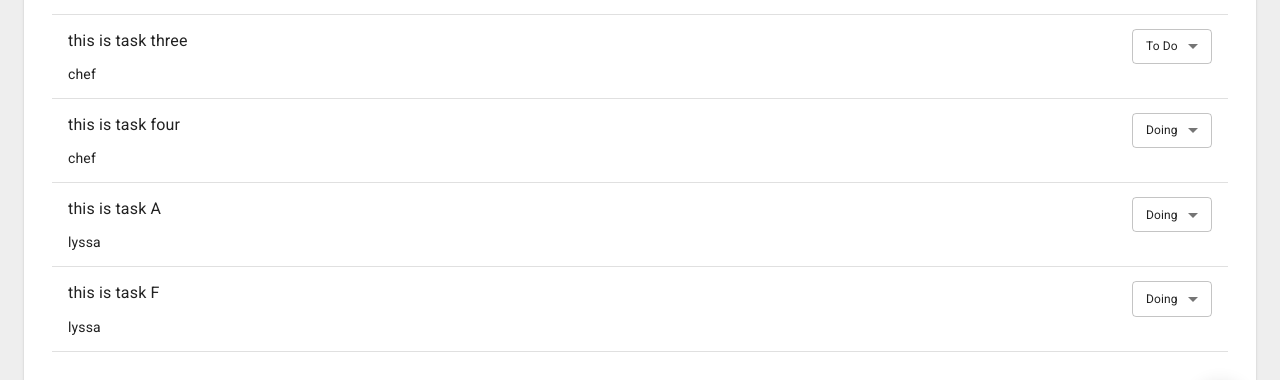
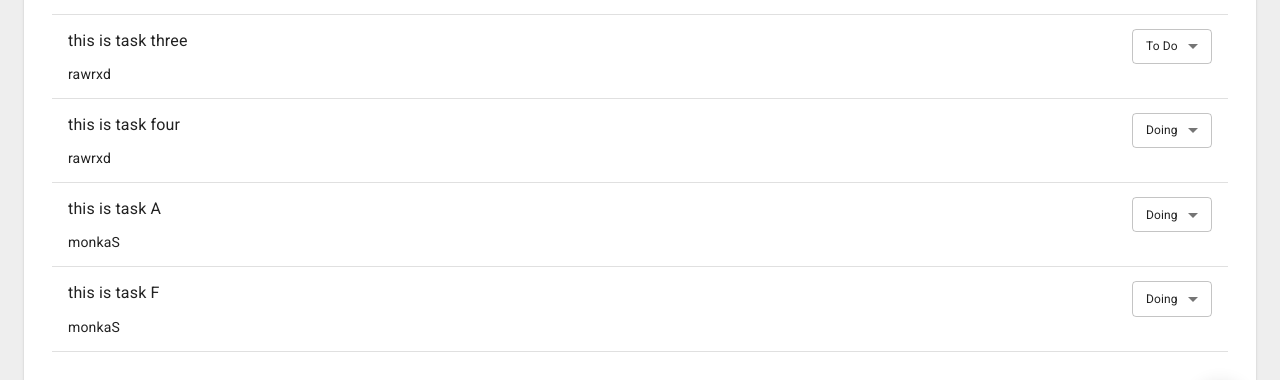
Before and after one commit to geoboom/cvwo-frontend, a React (Create React App) app: page /home in a window 1280 px wide. Shown: the part 330-710 px from the top of the page. Built offline with nearby package versions, Linux system fonts and the light colour scheme.

Commit message:
relaxed restriction on username

```diff
--- a/src/components/App.js
+++ b/src/components/App.js
@@ -129,43 +129,43 @@ const INITIAL_TASKS = [
   {
     _id: 3,
     description: 'this is task three',
-    nickname: 'chef',
+    nickname: 'rawrxd',
     status: STATUSES[0],
   },
   {
     _id: 4,
     description: 'this is task four',
-    nickname: 'chef',
+    nickname: 'rawrxd',
     status: STATUSES[1],
   },
   {
     _id: 5,
     description: 'this is task A',
-    nickname: 'lyssa',
+    nickname: 'monkaS',
     status: STATUSES[1],
   },
   {
     _id: 6,
     description: 'this is task B',
-    nickname: 'lyssa',
+    nickname: 'monkaS',
     status: STATUSES[2],
   },
   {
     _id: 7,
     description: 'this is task D',
-    nickname: 'lyssa',
+    nickname: 'monkaS',
     status: STATUSES[2],
   },
   {
     _id: 8,
     description: 'this is task E',
-    nickname: 'lyssa',
+    nickname: 'monkaS',
     status: STATUSES[2],
   },
   {
     _id: 9,
     description: 'this is task F',
-    nickname: 'lyssa',
+    nickname: 'monkaS',
     status: STATUSES[1],
   },
 ];
--- a/src/components/LoginSignup.js
+++ b/src/components/LoginSignup.js
@@ -59,7 +59,7 @@ const LoginSignup = () => {
     const nickname = input.trim();
     setInput(nickname);
     setError('');
-    if (nickname.length < 6 || nickname.length > 12) {
+    if (nickname.length < 4 || nickname.length > 12) {
       setError('Nickname must be between 6 and 12 characters.');
       return;
     }
```
